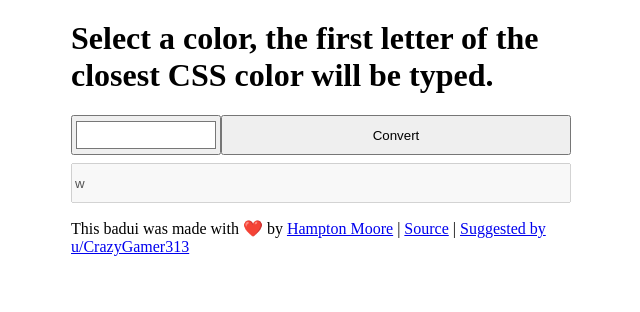
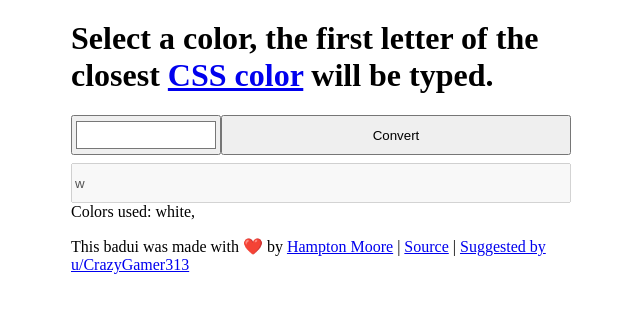
Before and after one commit to hamptonmoore/badUI, a plain HTML site: page colorKeyboard/index.html in a window 1280 px wide. Both pictures are taken after a click on the button "Convert". Shown: the whole page, without its empty margins (319-959 px from the left). Drawn offline with Linux system fonts and the light colour scheme.

Commit message:
Add color display and link to css colors

```diff
--- a/colorKeyboard/index.html
+++ b/colorKeyboard/index.html
@@ -18,9 +18,11 @@ button {
 
 </style>
 <title>Color Keyboard</title>
-<h1 id="message">Select a color, the first letter of the closest CSS color will be typed.</h1>
+<h1 id="message">Select a color, the first letter of the closest <a href="https://www.w3schools.com/cssref/css_colors.asp">CSS color</a> will be typed.</h1>
 <input type="color" id="hex" style="width:30%" value="#ffffff"><button id="ping" type="button" style="width:70%">Convert</button>
 <input type="text" id="keyboard" disabled style="width:100%;margin-top:8px;" placeholder="output is empty">
+
+<div id="colors">Colors used: </div>
 
 <p>This badui was made with ❤️ by <a href="https://hampton.pw">Hampton Moore</a> | <a href="https://github.com/hamptonmoore/badUI/tree/master/colorKeyboard">Source</a> | <a href="https://www.reddit.com/user/CrazyGamer313">Suggested by u/CrazyGamer313</a></p>
 
@@ -28,9 +30,12 @@ button {
 let button = document.getElementById("ping");
 let hex = document.getElementById("hex");
 let keyboard = document.getElementById("keyboard");
+let colorsUsed = document.getElementById("colors");
 
 button.onclick = function(){
-	keyboard.value += findClosestColor(hex.value).charAt(0);
+	let color = findClosestColor(hex.value);
+	colorsUsed.innerHTML += color + ", ";
+	keyboard.value += color.charAt(0);
 }
 
 var colors = {
```
